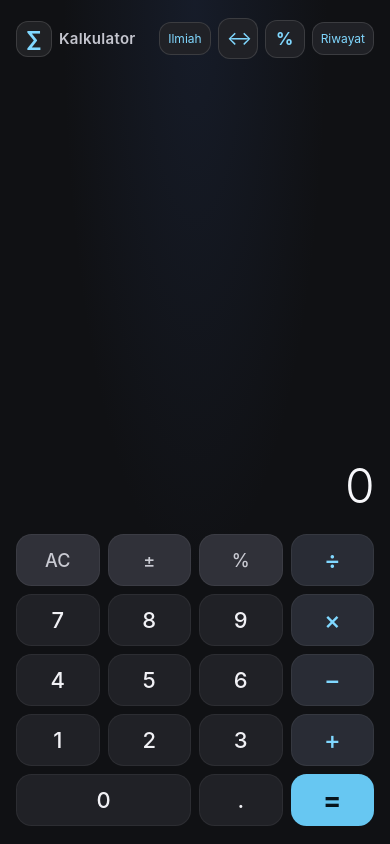
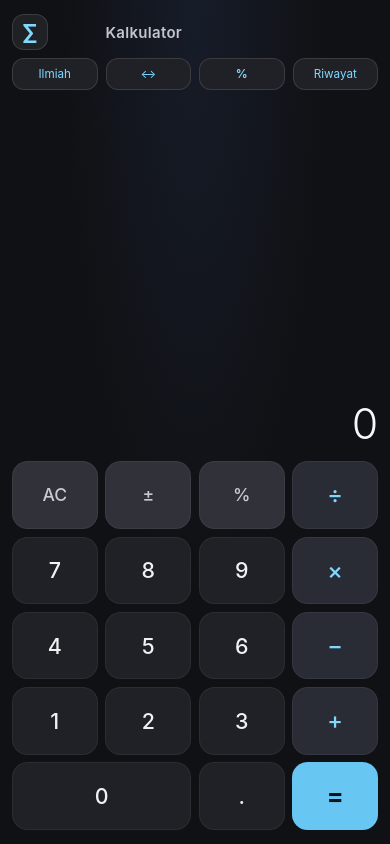
Before and after one commit to Hazkel/kalkulator, a website: page www/index.html in a window 390 px wide. Drawn offline with Linux system fonts and the light colour scheme.

Commit message:
revisi 1

```diff
--- a/style.css
+++ b/style.css
@@ -26,6 +26,7 @@ body {
   min-height: 100dvh;
   display: flex;
   justify-content: center;
+  overflow-x: hidden;
   background:
     radial-gradient(ellipse at 50% 0%, rgba(47, 72, 125, 0.2), transparent 48%),
     #101114;
@@ -41,18 +42,19 @@ button {
   min-height: 100vh;
   min-height: 100dvh;
   display: grid;
-  grid-template-rows: auto minmax(140px, 1fr) auto;
-  gap: clamp(12px, 2vh, 24px);
+  grid-template-rows: auto minmax(120px, 1fr) auto;
+  gap: clamp(10px, 2vh, 22px);
   padding:
-    max(18px, env(safe-area-inset-top))
-    clamp(16px, 4vw, 36px)
-    max(18px, env(safe-area-inset-bottom));
+    max(14px, env(safe-area-inset-top))
+    clamp(12px, 4vw, 36px)
+    max(14px, env(safe-area-inset-bottom));
 }
 
 .calculator-header {
   display: flex;
   align-items: center;
   gap: 10px;
+  min-width: 0;
   min-height: 40px;
 }
 
@@ -71,6 +73,7 @@ button {
 }
 
 .calculator-header h1 {
+  min-width: 0;
   margin: 0;
   color: #c4c5ce;
   font-size: clamp(15px, 2.5vw, 18px);
@@ -91,6 +94,7 @@ button {
 }
 
 .header-button {
+  flex: 0 0 auto;
   padding: 9px 11px;
   border-radius: 12px;
   font-size: 13px;
@@ -110,6 +114,7 @@ button {
 }
 
 .display-panel {
+  min-width: 0;
   min-height: 0;
   display: flex;
   flex-direction: column;
@@ -120,12 +125,12 @@ button {
 }
 
 .expression {
+  max-width: 100%;
   min-height: 1.5em;
-  max-width: 100%;
   margin: 0 0 8px;
   overflow: hidden;
   color: #888b98;
-  font-size: clamp(16px, 3.5vw, 24px);
+  font-size: clamp(15px, 3.5vw, 24px);
   text-overflow: ellipsis;
   white-space: nowrap;
 }
@@ -135,7 +140,7 @@ button {
   max-width: 100%;
   overflow: hidden;
   color: #f7f7fa;
-  font-size: clamp(48px, 12vw, 96px);
+  font-size: clamp(38px, 11vw, 88px);
   font-weight: 300;
   letter-spacing: -0.055em;
   line-height: 1.1;
@@ -144,6 +149,7 @@ button {
 }
 
 .controls {
+  min-width: 0;
   display: flex;
   flex-direction: column;
   gap: 12px;
@@ -152,21 +158,21 @@ button {
 .keypad {
   display: grid;
   grid-template-columns: repeat(4, minmax(0, 1fr));
-  grid-template-rows: repeat(5, minmax(52px, 1fr));
-  gap: clamp(8px, 2vw, 16px);
+  grid-template-rows: repeat(5, minmax(clamp(46px, 8vh, 72px), 1fr));
+  gap: clamp(6px, 2vw, 16px);
 }
 
 .key {
   min-width: 0;
-  min-height: 52px;
+  min-height: 46px;
   display: grid;
   place-items: center;
   border: 1px solid rgba(255, 255, 255, 0.055);
-  border-radius: clamp(14px, 4vw, 26px);
+  border-radius: clamp(13px, 4vw, 26px);
   background: #202126;
   color: #f1f1f5;
   cursor: pointer;
-  font-size: clamp(22px, 5.5vw, 34px);
+  font-size: clamp(20px, 5.5vw, 34px);
   font-weight: 500;
   transition: background-color 120ms ease, transform 120ms ease;
   touch-action: manipulation;
@@ -191,20 +197,20 @@ button {
 .key-utility {
   background: #303139;
   color: #c9cad2;
-  font-size: clamp(18px, 4.5vw, 26px);
+  font-size: clamp(17px, 4.5vw, 26px);
 }
 
 .key-operator {
   background: #292c35;
   color: #80d8ff;
-  font-size: clamp(25px, 6vw, 38px);
+  font-size: clamp(23px, 6vw, 38px);
 }
 
 .key-equals {
   border-color: transparent;
   background: #67c7f2;
   color: #07141b;
-  font-size: clamp(27px, 6vw, 40px);
+  font-size: clamp(25px, 6vw, 40px);
   font-weight: 700;
 }
 
@@ -251,17 +257,19 @@ button {
 }
 
 .key-scientific {
+  min-width: 0;
   min-height: 46px;
   border-radius: 13px;
   background: #292c35;
   color: #80d8ff;
-  font-size: clamp(16px, 4vw, 21px);
+  font-size: clamp(15px, 4vw, 21px);
 }
 
 .history-dialog {
   width: min(92vw, 560px);
+  max-width: calc(100vw - 24px);
   max-height: min(80dvh, 680px);
-  padding: 20px;
+  padding: clamp(14px, 4vw, 20px);
   overflow: hidden;
   border: 1px solid rgba(255, 255, 255, 0.12);
   border-radius: 20px;
@@ -279,6 +287,10 @@ button {
   align-items: center;
   justify-content: space-between;
   gap: 12px;
+}
+
+.history-header > div {
+  min-width: 0;
 }
 
 .history-header h2 {
@@ -387,18 +399,45 @@ button {
   margin-top: 14px;
 }
 
-@media (max-width: 420px) {
-  .calculator-header {
-    gap: 7px;
+@media (max-width: 520px) {
+  .calculator {
+    gap: 10px;
+    padding-right: max(12px, env(safe-area-inset-right));
+    padding-left: max(12px, env(safe-area-inset-left));
   }
 
-  .header-button {
-    padding: 8px;
-    font-size: 12px;
+  .calculator-header {
+    display: grid;
+    grid-template-columns: repeat(4, minmax(0, 1fr));
+    gap: 8px;
+  }
+
+  .brand-mark {
+    grid-column: 1;
+    grid-row: 1;
+  }
+
+  .calculator-header h1 {
+    grid-column: 2 / -1;
+    grid-row: 1;
+    align-self: center;
+  }
+
+  .calculator-header > .header-button {
+    width: 100%;
+    min-width: 0;
+    grid-row: 2;
+    padding: 8px 4px !important;
+    font-size: clamp(10px, 3vw, 12px) !important;
+    text-align: center;
+  }
+
+  .scientific-toggle {
+    margin-left: 0;
   }
 
   .history-dialog {
-    padding: 16px;
+    width: calc(100vw - 24px);
   }
 
   .history-item {
@@ -411,15 +450,43 @@ button {
   }
 }
 
+@media (max-width: 360px) {
+  .calculator-header {
+    gap: 6px;
+  }
+
+  .calculator-header > .header-button {
+    padding-right: 2px !important;
+    padding-left: 2px !important;
+    font-size: 10px !important;
+  }
+
+  .controls {
+    gap: 8px;
+  }
+
+  .keypad {
+    gap: 6px;
+  }
+
+  .key {
+    border-radius: 13px;
+  }
+
+  .scientific-panel {
+    padding: 9px;
+  }
+}
+
 @media (max-height: 640px) {
   .calculator {
     gap: 8px;
-    padding-top: max(10px, env(safe-area-inset-top));
-    padding-bottom: max(10px, env(safe-area-inset-bottom));
+    padding-top: max(8px, env(safe-area-inset-top));
+    padding-bottom: max(8px, env(safe-area-inset-bottom));
   }
 
   .display-panel {
-    min-height: 110px;
+    min-height: 100px;
   }
 
   .controls {
--- a/www/style.css
+++ b/www/style.css
@@ -26,6 +26,7 @@ body {
   min-height: 100dvh;
   display: flex;
   justify-content: center;
+  overflow-x: hidden;
   background:
     radial-gradient(ellipse at 50% 0%, rgba(47, 72, 125, 0.2), transparent 48%),
     #101114;
@@ -41,18 +42,19 @@ button {
   min-height: 100vh;
   min-height: 100dvh;
   display: grid;
-  grid-template-rows: auto minmax(140px, 1fr) auto;
-  gap: clamp(12px, 2vh, 24px);
+  grid-template-rows: auto minmax(120px, 1fr) auto;
+  gap: clamp(10px, 2vh, 22px);
   padding:
-    max(18px, env(safe-area-inset-top))
-    clamp(16px, 4vw, 36px)
-    max(18px, env(safe-area-inset-bottom));
+    max(14px, env(safe-area-inset-top))
+    clamp(12px, 4vw, 36px)
+    max(14px, env(safe-area-inset-bottom));
 }
 
 .calculator-header {
   display: flex;
   align-items: center;
   gap: 10px;
+  min-width: 0;
   min-height: 40px;
 }
 
@@ -71,6 +73,7 @@ button {
 }
 
 .calculator-header h1 {
+  min-width: 0;
   margin: 0;
   color: #c4c5ce;
   font-size: clamp(15px, 2.5vw, 18px);
@@ -91,6 +94,7 @@ button {
 }
 
 .header-button {
+  flex: 0 0 auto;
   padding: 9px 11px;
   border-radius: 12px;
   font-size: 13px;
@@ -110,6 +114,7 @@ button {
 }
 
 .display-panel {
+  min-width: 0;
   min-height: 0;
   display: flex;
   flex-direction: column;
@@ -120,12 +125,12 @@ button {
 }
 
 .expression {
+  max-width: 100%;
   min-height: 1.5em;
-  max-width: 100%;
   margin: 0 0 8px;
   overflow: hidden;
   color: #888b98;
-  font-size: clamp(16px, 3.5vw, 24px);
+  font-size: clamp(15px, 3.5vw, 24px);
   text-overflow: ellipsis;
   white-space: nowrap;
 }
@@ -135,7 +140,7 @@ button {
   max-width: 100%;
   overflow: hidden;
   color: #f7f7fa;
-  font-size: clamp(48px, 12vw, 96px);
+  font-size: clamp(38px, 11vw, 88px);
   font-weight: 300;
   letter-spacing: -0.055em;
   line-height: 1.1;
@@ -144,6 +149,7 @@ button {
 }
 
 .controls {
+  min-width: 0;
   display: flex;
   flex-direction: column;
   gap: 12px;
@@ -152,21 +158,21 @@ button {
 .keypad {
   display: grid;
   grid-template-columns: repeat(4, minmax(0, 1fr));
-  grid-template-rows: repeat(5, minmax(52px, 1fr));
-  gap: clamp(8px, 2vw, 16px);
+  grid-template-rows: repeat(5, minmax(clamp(46px, 8vh, 72px), 1fr));
+  gap: clamp(6px, 2vw, 16px);
 }
 
 .key {
   min-width: 0;
-  min-height: 52px;
+  min-height: 46px;
   display: grid;
   place-items: center;
   border: 1px solid rgba(255, 255, 255, 0.055);
-  border-radius: clamp(14px, 4vw, 26px);
+  border-radius: clamp(13px, 4vw, 26px);
   background: #202126;
   color: #f1f1f5;
   cursor: pointer;
-  font-size: clamp(22px, 5.5vw, 34px);
+  font-size: clamp(20px, 5.5vw, 34px);
   font-weight: 500;
   transition: background-color 120ms ease, transform 120ms ease;
   touch-action: manipulation;
@@ -191,20 +197,20 @@ button {
 .key-utility {
   background: #303139;
   color: #c9cad2;
-  font-size: clamp(18px, 4.5vw, 26px);
+  font-size: clamp(17px, 4.5vw, 26px);
 }
 
 .key-operator {
   background: #292c35;
   color: #80d8ff;
-  font-size: clamp(25px, 6vw, 38px);
+  font-size: clamp(23px, 6vw, 38px);
 }
 
 .key-equals {
   border-color: transparent;
   background: #67c7f2;
   color: #07141b;
-  font-size: clamp(27px, 6vw, 40px);
+  font-size: clamp(25px, 6vw, 40px);
   font-weight: 700;
 }
 
@@ -251,17 +257,19 @@ button {
 }
 
 .key-scientific {
+  min-width: 0;
   min-height: 46px;
   border-radius: 13px;
   background: #292c35;
   color: #80d8ff;
-  font-size: clamp(16px, 4vw, 21px);
+  font-size: clamp(15px, 4vw, 21px);
 }
 
 .history-dialog {
   width: min(92vw, 560px);
+  max-width: calc(100vw - 24px);
   max-height: min(80dvh, 680px);
-  padding: 20px;
+  padding: clamp(14px, 4vw, 20px);
   overflow: hidden;
   border: 1px solid rgba(255, 255, 255, 0.12);
   border-radius: 20px;
@@ -279,6 +287,10 @@ button {
   align-items: center;
   justify-content: space-between;
   gap: 12px;
+}
+
+.history-header > div {
+  min-width: 0;
 }
 
 .history-header h2 {
@@ -387,18 +399,45 @@ button {
   margin-top: 14px;
 }
 
-@media (max-width: 420px) {
-  .calculator-header {
-    gap: 7px;
+@media (max-width: 520px) {
+  .calculator {
+    gap: 10px;
+    padding-right: max(12px, env(safe-area-inset-right));
+    padding-left: max(12px, env(safe-area-inset-left));
   }
 
-  .header-button {
-    padding: 8px;
-    font-size: 12px;
+  .calculator-header {
+    display: grid;
+    grid-template-columns: repeat(4, minmax(0, 1fr));
+    gap: 8px;
+  }
+
+  .brand-mark {
+    grid-column: 1;
+    grid-row: 1;
+  }
+
+  .calculator-header h1 {
+    grid-column: 2 / -1;
+    grid-row: 1;
+    align-self: center;
+  }
+
+  .calculator-header > .header-button {
+    width: 100%;
+    min-width: 0;
+    grid-row: 2;
+    padding: 8px 4px !important;
+    font-size: clamp(10px, 3vw, 12px) !important;
+    text-align: center;
+  }
+
+  .scientific-toggle {
+    margin-left: 0;
   }
 
   .history-dialog {
-    padding: 16px;
+    width: calc(100vw - 24px);
   }
 
   .history-item {
@@ -411,15 +450,43 @@ button {
   }
 }
 
+@media (max-width: 360px) {
+  .calculator-header {
+    gap: 6px;
+  }
+
+  .calculator-header > .header-button {
+    padding-right: 2px !important;
+    padding-left: 2px !important;
+    font-size: 10px !important;
+  }
+
+  .controls {
+    gap: 8px;
+  }
+
+  .keypad {
+    gap: 6px;
+  }
+
+  .key {
+    border-radius: 13px;
+  }
+
+  .scientific-panel {
+    padding: 9px;
+  }
+}
+
 @media (max-height: 640px) {
   .calculator {
     gap: 8px;
-    padding-top: max(10px, env(safe-area-inset-top));
-    padding-bottom: max(10px, env(safe-area-inset-bottom));
+    padding-top: max(8px, env(safe-area-inset-top));
+    padding-bottom: max(8px, env(safe-area-inset-bottom));
   }
 
   .display-panel {
-    min-height: 110px;
+    min-height: 100px;
   }
 
   .controls {
```
